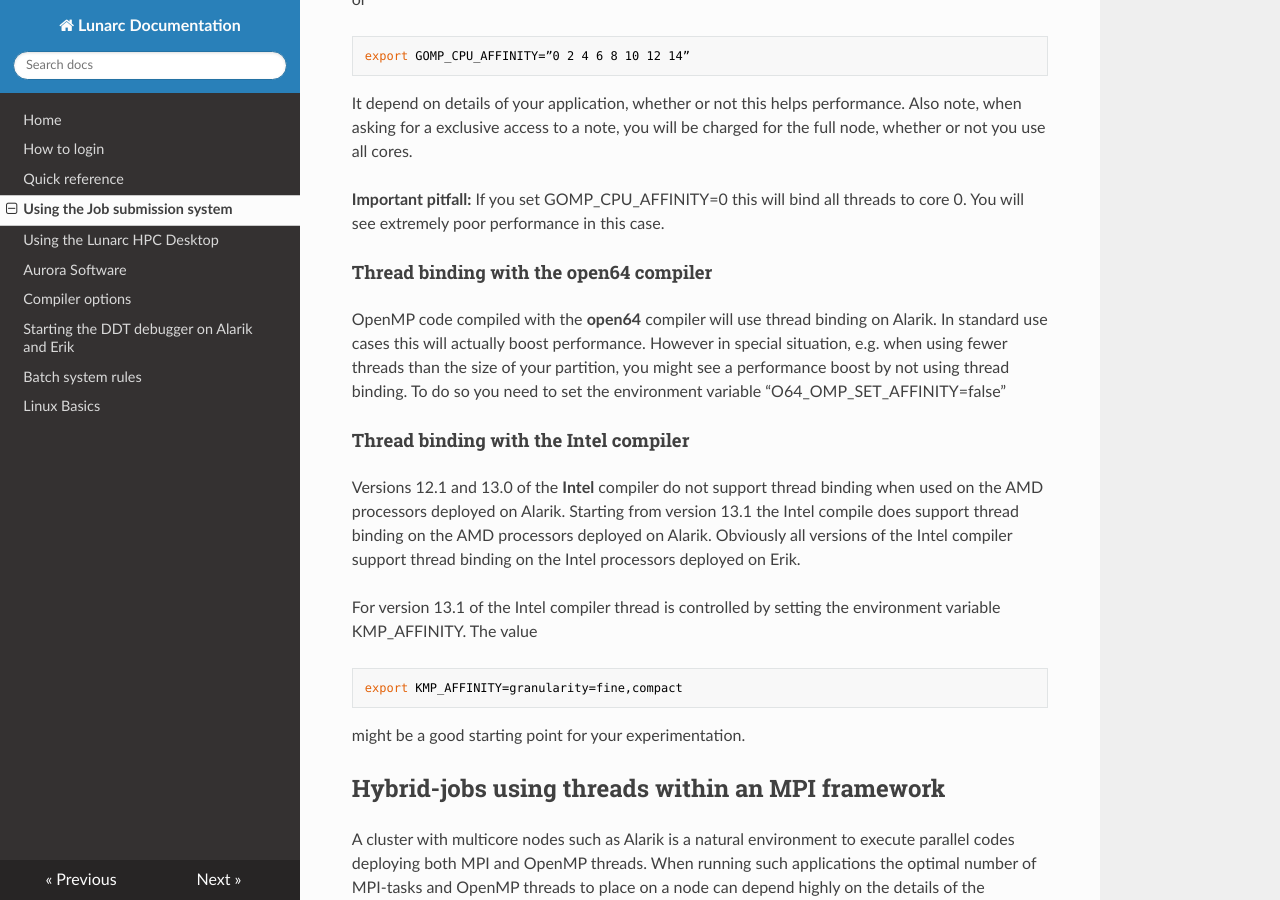
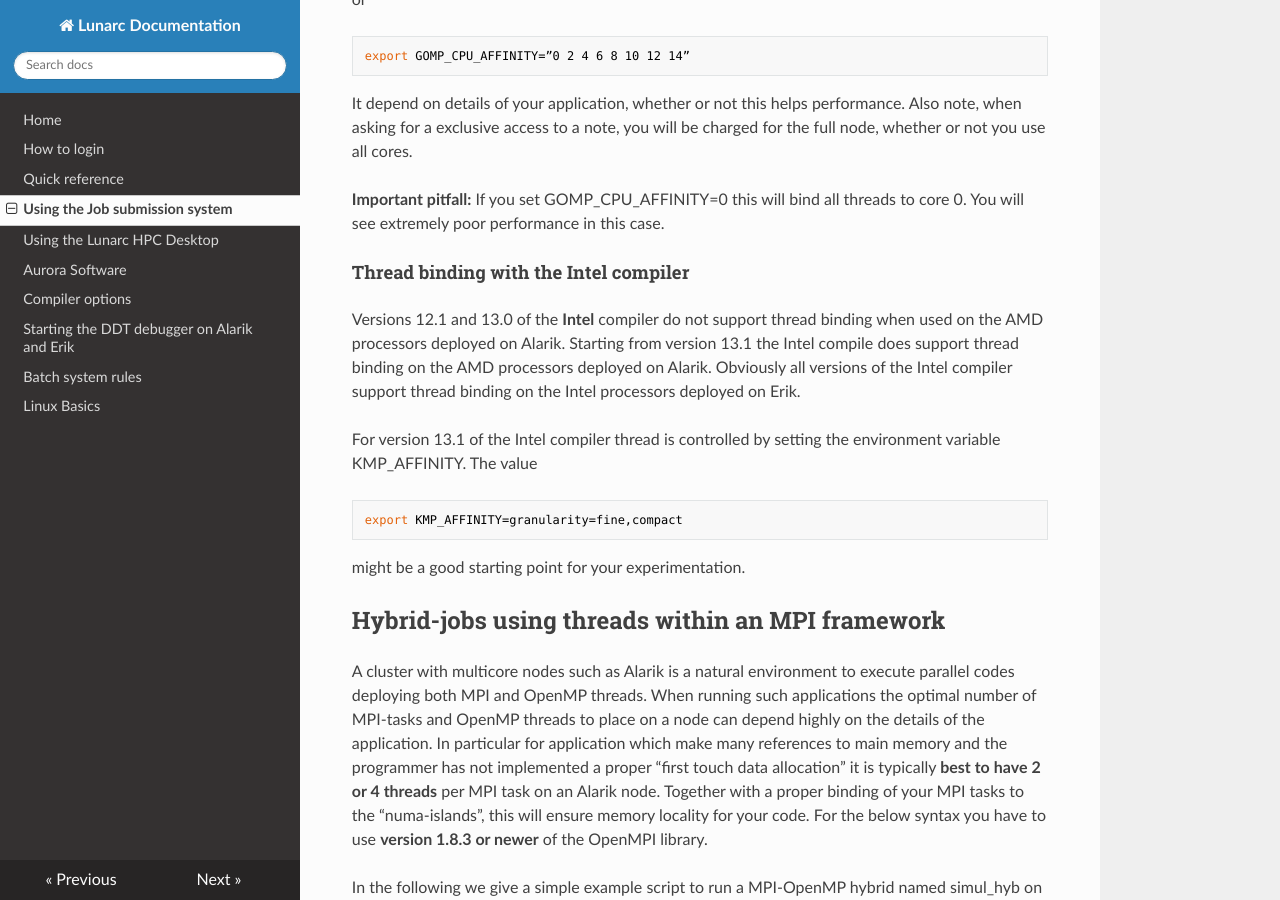
Before and after one commit to lunarc/lunarc_docs, an MkDocs documentation site: the page built from docs/batch_system.md, in a window 1280 px wide and 900 px high, scrolled down 24891 px. Built offline with MkDocs 1.6.1, drawn with Linux system fonts in a browser that asks for light colours; nearby versions of some CDN libraries; old or Windows-style settings are respelled for this version of MkDocs.

Commit message:
removed thread binding for open64 compiler

```diff
--- a/docs/batch_system.md
+++ b/docs/batch_system.md
@@ -1285,14 +1285,6 @@ you will be charged for the full node, whether or not you use all cores.
 all threads to core 0. You will see extremely poor performance in this
 case.
 
-#### Thread binding with the open64 compiler
-
-OpenMP code compiled with the **open64** compiler will use thread
-binding on Alarik. In standard use cases this will actually boost
-performance. However in special situation, e.g. when using fewer threads
-than the size of your partition, you might see a performance boost by
-not using thread binding. To do so you need to set the environment
-variable “O64_OMP_SET_AFFINITY=false”
 
 #### Thread binding with the Intel compiler
 
```
